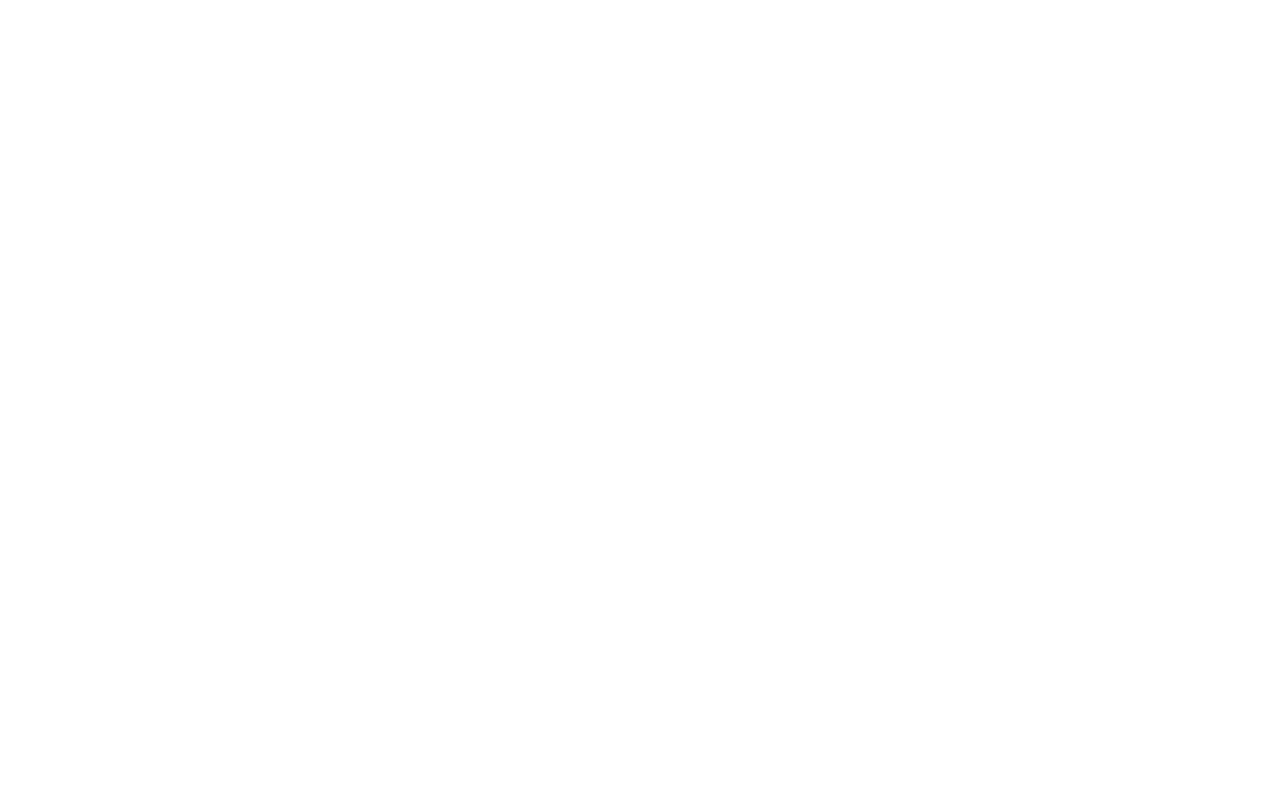
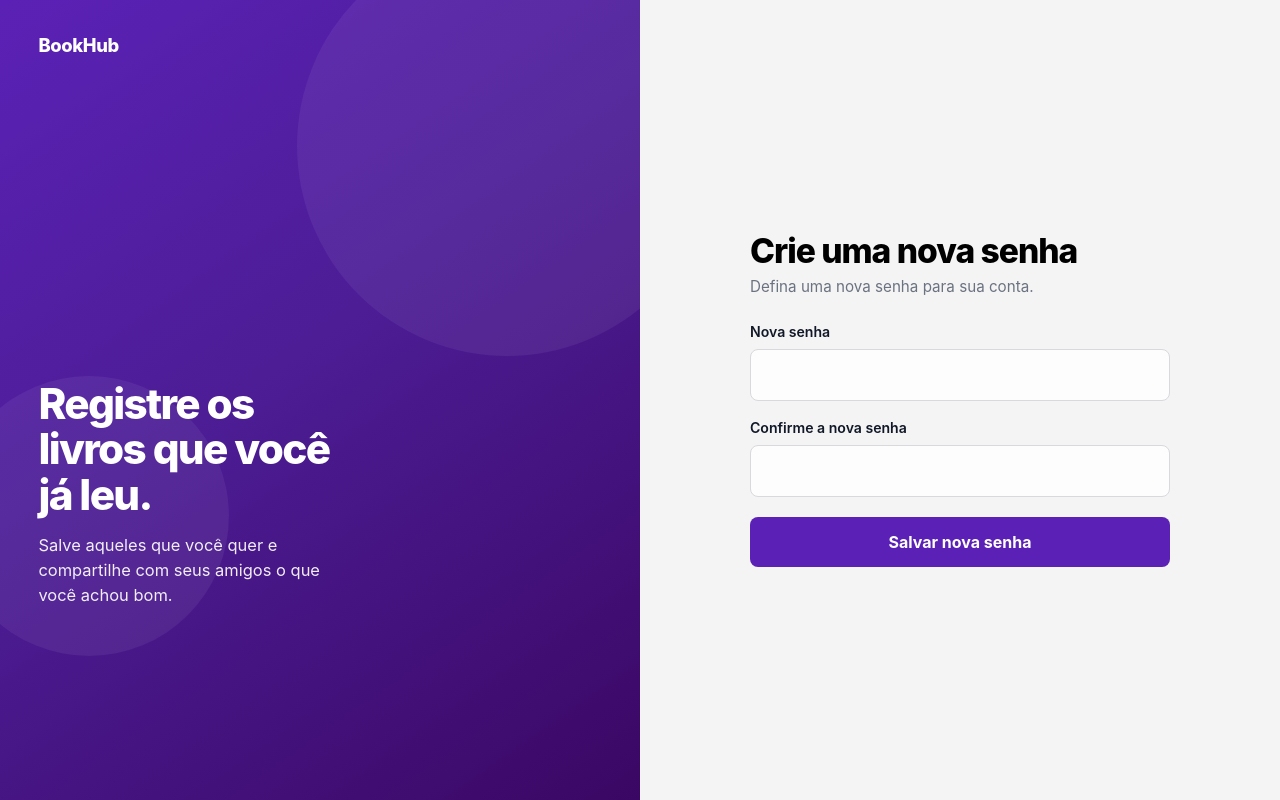
Before and after one commit to oArths/DW3.bookhub, a React app in the folder frontend/: page /nova-senha in a window 1280 px wide. Before the commit this address had no page. Built offline with nearby package versions, Linux system fonts and the light colour scheme; the HTML template or start-up script is replaced by a standard one.

Commit message:
fix: implementa fluxo de recuperação de senha

```diff
--- a/frontend/src/main.jsx
+++ b/frontend/src/main.jsx
@@ -5,6 +5,8 @@
 import { BrowserRouter, Routes, Route } from "react-router-dom";
 import Cadastro from "./pages/cadastro";
 import RecuperarSenha from "./pages/recuperarSenha";
+import ConfirmarCodigo from "./pages/confirmarCodigo";
+import NovaSenha from "./pages/novaSenha";
 
 createRoot(document.getElementById("root")).render(
   <StrictMode>
@@ -13,6 +15,8 @@
         <Route path="/" element={<Login />} />
         <Route path="/cadastro" element={<Cadastro />} />
         <Route path="/recuperar-senha" element={<RecuperarSenha />} />
+        <Route path="/confirmar-codigo" element={<ConfirmarCodigo />} />
+        <Route path="/nova-senha" element={<NovaSenha />} />
       </Routes>
     </BrowserRouter>
   </StrictMode>,
--- a/frontend/src/pages/cadastro/index.tsx
+++ b/frontend/src/pages/cadastro/index.tsx
@@ -18,7 +18,7 @@
       <div className="auth-form-wrap">
         <h2>Cadastro</h2>
         <p className="auth-sub">
-          Já possui conta? <a href="login.html">Faça login</a>
+          Já possui conta? <a href="/">Faça login</a>
         </p>
 
         <div className="auth-message auth-message--error" data-auth-message hidden role="alert"></div>
--- /dev/null
+++ b/frontend/src/pages/confirmarCodigo/index.tsx
@@ -0,0 +1,57 @@
+import { FormEvent } from "react";
+import { useLocation, useNavigate } from "react-router-dom";
+
+type RecoveryState = {
+  email?: string;
+};
+
+export default function ConfirmarCodigo() {
+  const navigate = useNavigate();
+  const location = useLocation();
+  const email = (location.state as RecoveryState | null)?.email ?? "";
+
+  function handleSubmit(event: FormEvent<HTMLFormElement>) {
+    event.preventDefault();
+    const formData = new FormData(event.currentTarget);
+    const code = String(formData.get("code") ?? "").trim();
+
+    if (!code) return;
+
+    navigate("/nova-senha", { state: { email } });
+  }
+
+  return (
+    <div className="auth-shell">
+      <aside className="auth-brand" aria-label="BookHub">
+        <div className="auth-brand-inner">
+          <a className="auth-logo" href="/">BookHub</a>
+
+          <div className="auth-hero">
+            <h1>Registre os livros que você já leu.</h1>
+            <p>Salve aqueles que você quer e compartilhe com seus amigos o que você achou bom.</p>
+          </div>
+        </div>
+      </aside>
+
+      <main className="auth-panel">
+        <div className="auth-form-wrap auth-form-wrap--compact">
+          <h2>Confirme o código</h2>
+          <p className="auth-sub">
+            Código simulado para <strong>{email || "seu e-mail"}</strong>. Nenhuma mensagem foi enviada.
+          </p>
+
+          <form onSubmit={handleSubmit}>
+            <div className="auth-field">
+              <label htmlFor="code">Código de confirmação</label>
+              <div className="auth-input-wrap">
+                <input type="text" id="code" name="code" inputMode="numeric" placeholder="000000" required />
+              </div>
+            </div>
+
+            <button type="submit" className="auth-submit">Confirmar código</button>
+          </form>
+        </div>
+      </main>
+    </div>
+  );
+}
--- a/frontend/src/pages/login/index.tsx
+++ b/frontend/src/pages/login/index.tsx
@@ -83,19 +83,6 @@
                     <button type="submit" className="auth-submit">Entrar</button>
                 </form>
 
-                <p className="auth-divider">ou continue com</p>
-
-                <div className="auth-social">
-                    <button type="button" className="auth-social-btn" data-oauth="instagram">
-                        <svg viewBox="0 0 24 24" aria-hidden="true"><rect x="2" y="2" width="20" height="20" rx="5" ry="5" fill="none" stroke="currentColor" stroke-width="2" /><circle cx="12" cy="12" r="4" fill="none" stroke="currentColor" stroke-width="2" /><circle cx="17.5" cy="6.5" r="1.2" fill="currentColor" /></svg>
-                        Instagram
-                    </button>
-                    <button type="button" className="auth-social-btn" data-oauth="facebook">
-                        <svg viewBox="0 0 24 24" aria-hidden="true"><path fill="currentColor" d="M24 12.073c0-6.627-5.373-12-12-12s-12 5.373-12 12c0 5.99 4.388 10.954 10.125 11.854v-8.385H7.078v-3.47h3.047V9.43c0-3.007 1.792-4.669 4.533-4.669 1.312 0 2.686.235 2.686.235v2.953H15.83c-1.491 0-1.956.925-1.956 1.874v2.25h3.328l-.532 3.47h-2.796v8.385C19.612 23.027 24 18.062 24 12.073z" /></svg>
-                        Facebook
-                    </button>
-                </div>
-
                 <p className="auth-legal">
                     Ao entrar, você concorda com nossos
                     <a href="#">Termos de Uso</a> e
--- a/frontend/src/pages/novaSenha/index.tsx
+++ b/frontend/src/pages/novaSenha/index.tsx
@@ -0,0 +1,59 @@
+import { FormEvent } from "react";
+import { useLocation, useNavigate } from "react-router-dom";
+
+type RecoveryState = {
+	email?: string;
+};
+
+export default function NovaSenha() {
+	const navigate = useNavigate();
+	const location = useLocation();
+	const email = (location.state as RecoveryState | null)?.email ?? "";
+
+	function handleSubmit(event: FormEvent<HTMLFormElement>) {
+		event.preventDefault();
+		navigate("/");
+	}
+
+	return (
+		<div className="auth-shell">
+			<aside className="auth-brand" aria-label="BookHub">
+				<div className="auth-brand-inner">
+					<a className="auth-logo" href="/">BookHub</a>
+
+					<div className="auth-hero">
+						<h1>Registre os livros que você já leu.</h1>
+						<p>Salve aqueles que você quer e compartilhe com seus amigos o que você achou bom.</p>
+					</div>
+				</div>
+			</aside>
+
+			<main className="auth-panel">
+				<div className="auth-form-wrap auth-form-wrap--compact">
+					<h2>Crie uma nova senha</h2>
+					<p className="auth-sub">
+						{email ? `Defina uma nova senha para ${email}.` : "Defina uma nova senha para sua conta."}
+					</p>
+
+					<form onSubmit={handleSubmit}>
+						<div className="auth-field">
+							<label htmlFor="password">Nova senha</label>
+							<div className="auth-input-wrap">
+								<input type="password" id="password" name="password" minLength={6} autoComplete="new-password" required />
+							</div>
+						</div>
+
+						<div className="auth-field">
+							<label htmlFor="password-confirmation">Confirme a nova senha</label>
+							<div className="auth-input-wrap">
+								<input type="password" id="password-confirmation" name="password-confirmation" minLength={6} autoComplete="new-password" required />
+							</div>
+						</div>
+
+						<button type="submit" className="auth-submit">Salvar nova senha</button>
+					</form>
+				</div>
+			</main>
+		</div>
+	);
+}
--- a/frontend/src/pages/recuperarSenha/index.tsx
+++ b/frontend/src/pages/recuperarSenha/index.tsx
@@ -1,4 +1,19 @@
+import { FormEvent } from "react";
+import { useNavigate } from "react-router-dom";
+
 export default function RecuperarSenha(){
+    const navigate = useNavigate();
+
+    function handleSubmit(event: FormEvent<HTMLFormElement>) {
+      event.preventDefault();
+      const formData = new FormData(event.currentTarget);
+      const email = String(formData.get("email") ?? "").trim();
+
+      if (!email) return;
+
+      navigate("/confirmar-codigo", { state: { email } });
+    }
+
     return(
           <div className="auth-shell">
     <aside className="auth-brand" aria-label="BookHub">
@@ -14,27 +29,21 @@
 
     <main className="auth-panel">
       <div className="auth-form-wrap auth-form-wrap--compact">
-        <h2>Informe o código enviado ao seu e-mail</h2>
+          <h2>Informe seu e-mail</h2>
         <p className="auth-sub">
-          Já possui conta? <a href="login.html">Faça login</a>
+          Já possui conta? <a href="/">Faça login</a>
         </p>
 
         <div className="auth-message auth-message--error" data-auth-message hidden role="alert"></div>
 
-        <form id="forgot-form">
+        <form id="forgot-form" onSubmit={handleSubmit}>
           <div className="auth-field">
             <label >Email</label>
             <div className="auth-input-wrap">
-              <input type="email" id="email" name="email" autoComplete="email" placeholder="seu@email.com" required />
+              <input type="email" id="email" name="email" autoComplete="email" placeholder="teste@exemplo.com" required />
             </div>
           </div>
 
-          <div className="auth-field">
-            <label >Código</label>
-            <div className="auth-input-wrap">
-              <input type="text" id="code" name="code" inputMode="numeric" autoComplete="one-time-code" placeholder="••••••" maxLength={6} required />
-            </div>
-          </div>
 
           <button type="submit" className="auth-submit">Confirmar</button>
         </form>
```
Also changed, not shown: 1 other file (tests, documents, lock files or other folders).
